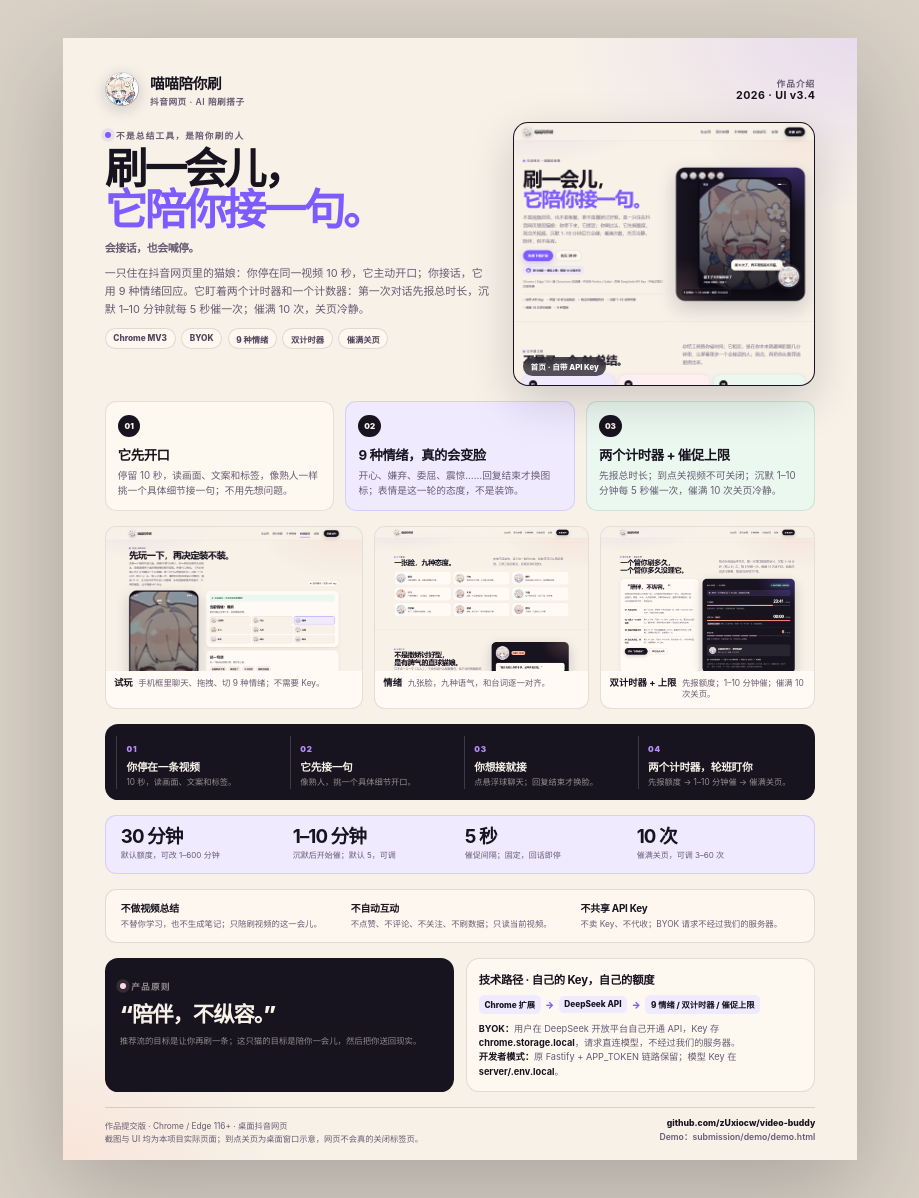
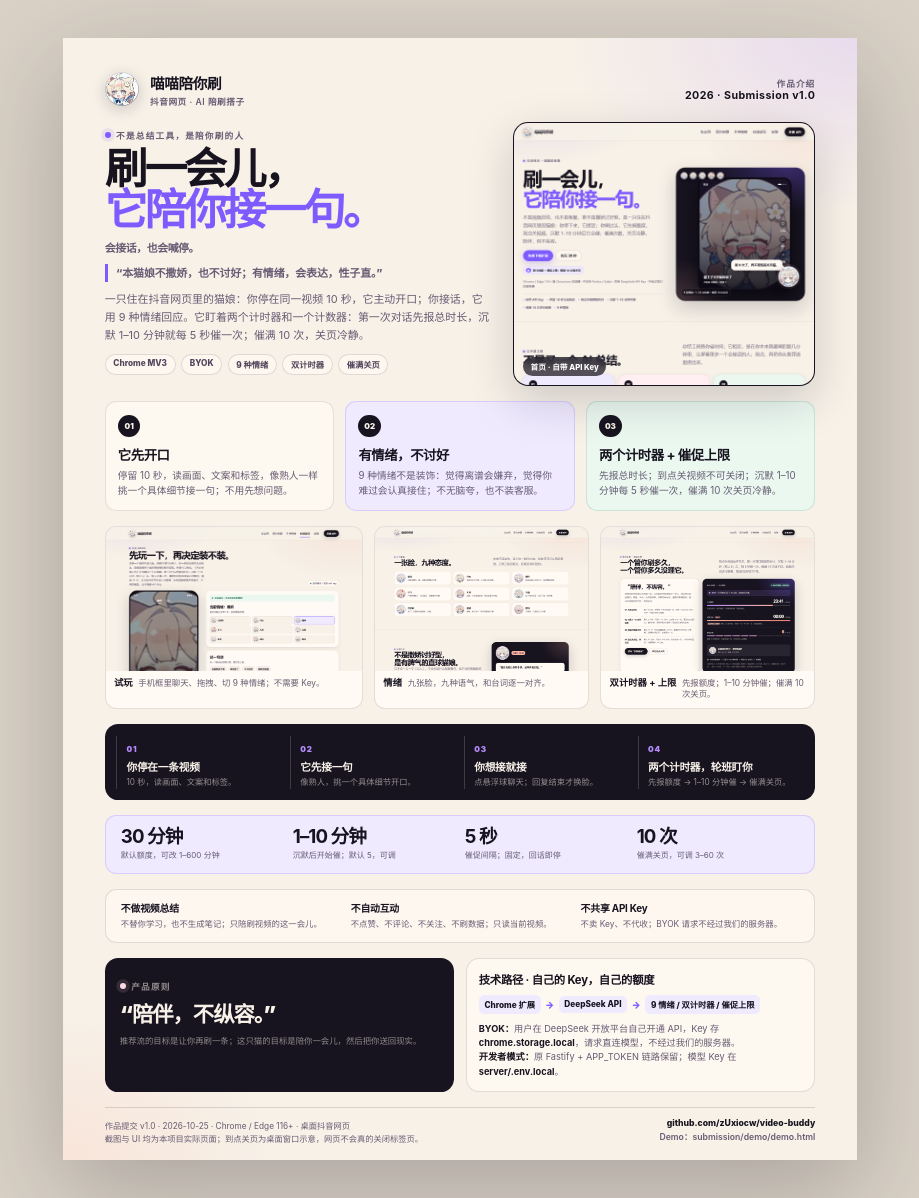
Before and after one commit to zUxiocw/video-buddy, a browser extension: page submission/one-pager/one-pager.html in a window 1280 px wide. Shown: the whole page, without its empty margins (180-1099 px from the left). Drawn offline with Linux system fonts and the light colour scheme.

Commit message:
P11: assemble the v1.0 submission kit

```diff
--- a/submission/one-pager/one-pager.html
+++ b/submission/one-pager/one-pager.html
@@ -42,6 +42,7 @@
   h1 { margin: 2mm 0 0; font-size: 32pt; line-height: .96; letter-spacing: -.07em; font-weight: 900; }
   h1 span { color: #7c5cff; }
   .tagline { margin: 2.5mm 0 0; font-size: 14pt; line-height: 1.2; font-weight: 900; letter-spacing: -.04em; }
+  .personality-line { margin: 2.2mm 0 0; padding-left: 2.2mm; border-left: .8mm solid #7c5cff; color: #17131f; font-size: 8pt; line-height: 1.55; font-weight: 800; letter-spacing: -.01em; }
   .hero p { margin: 2mm 0 0; color: #665c73; font-size: 8.2pt; line-height: 1.65; }
   .chips { display: flex; flex-wrap: wrap; gap: 1.5mm; margin-top: 2.5mm; }
   .chips span { padding: 1mm 2mm; border: .3mm solid rgba(23,19,31,.13); border-radius: 99mm; background: rgba(255,250,243,.7); color: #4f465c; font-size: 6.2pt; font-weight: 800; }
@@ -109,7 +110,7 @@
     <header class="top">
       <img class="mark" src="assets/icon128.png" alt="">
       <div class="brand">喵喵陪你刷<small>抖音网页 · AI 陪刷搭子</small></div>
-      <div class="label">作品介绍<b>2026 · UI v3.4</b></div>
+      <div class="label">作品介绍<b>2026 · Submission v1.0</b></div>
     </header>
 
     <section class="hero">
@@ -117,6 +118,7 @@
         <span class="kicker">不是总结工具，是陪你刷的人</span>
         <h1>刷一会儿，<br><span>它陪你接一句。</span></h1>
         <p class="tagline">会接话，也会喊停。</p>
+        <p class="personality-line">“本猫娘不撒娇，也不讨好；有情绪，会表达，性子直。”</p>
         <p>一只住在抖音网页里的猫娘：你停在同一视频 10 秒，它主动开口；你接话，它用 9 种情绪回应。它盯着两个计时器和一个计数器：第一次对话先报总时长，沉默 1–10 分钟就每 5 秒催一次；催满 10 次，关页冷静。</p>
         <div class="chips">
           <span>Chrome MV3</span><span>BYOK</span><span>9 种情绪</span><span>双计时器</span><span>催满关页</span>
@@ -135,8 +137,8 @@
       </article>
       <article class="feature">
         <span class="n">02</span>
-        <h3>9 种情绪，真的会变脸</h3>
-        <p>开心、嫌弃、委屈、震惊……回复结束才换图标；表情是这一轮的态度，不是装饰。</p>
+        <h3>有情绪，不讨好</h3>
+        <p>9 种情绪不是装饰：觉得离谱会嫌弃，觉得你难过会认真接住；不无脑夸，也不装客服。</p>
       </article>
       <article class="feature">
         <span class="n">03</span>
@@ -196,7 +198,7 @@
     </section>
 
     <footer class="foot">
-      <p>作品提交版 · Chrome / Edge 116+ · 桌面抖音网页<br>截图与 UI 均为本项目实际页面；到点关页为桌面窗口示意，网页不会真的关闭标签页。</p>
+      <p>作品提交 v1.0 · 2026-10-25 · Chrome / Edge 116+ · 桌面抖音网页<br>截图与 UI 均为本项目实际页面；到点关页为桌面窗口示意，网页不会真的关闭标签页。</p>
       <div class="links">
         github.com/zUxiocw/video-buddy
         <span>Demo：submission/demo/demo.html</span>
```
Also changed, not shown: README.md, submission/README.md, submission/demo/README.md, submission/one-pager/README.md, submission/one-pager/one-pager.png, 1 other file.
